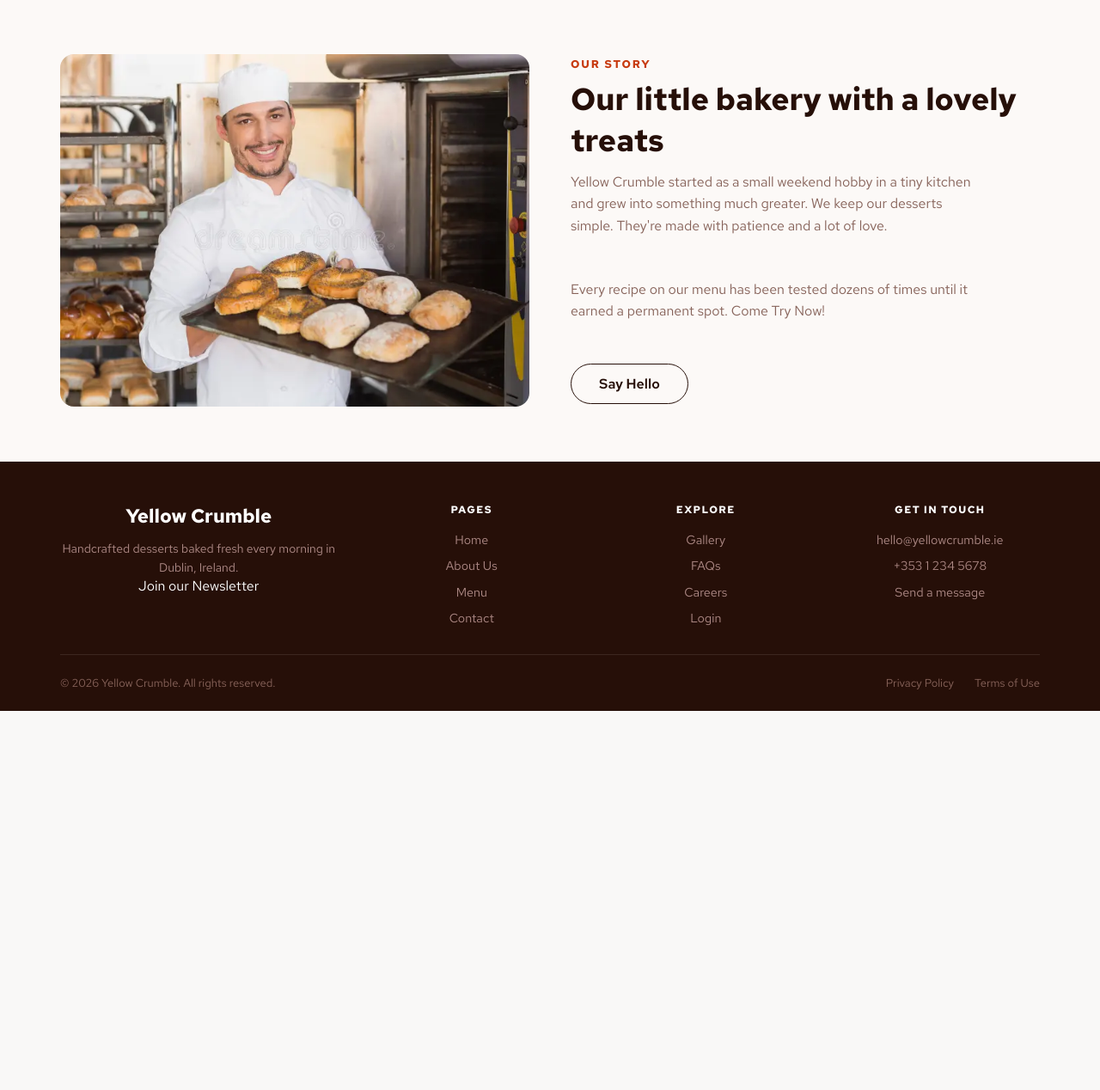
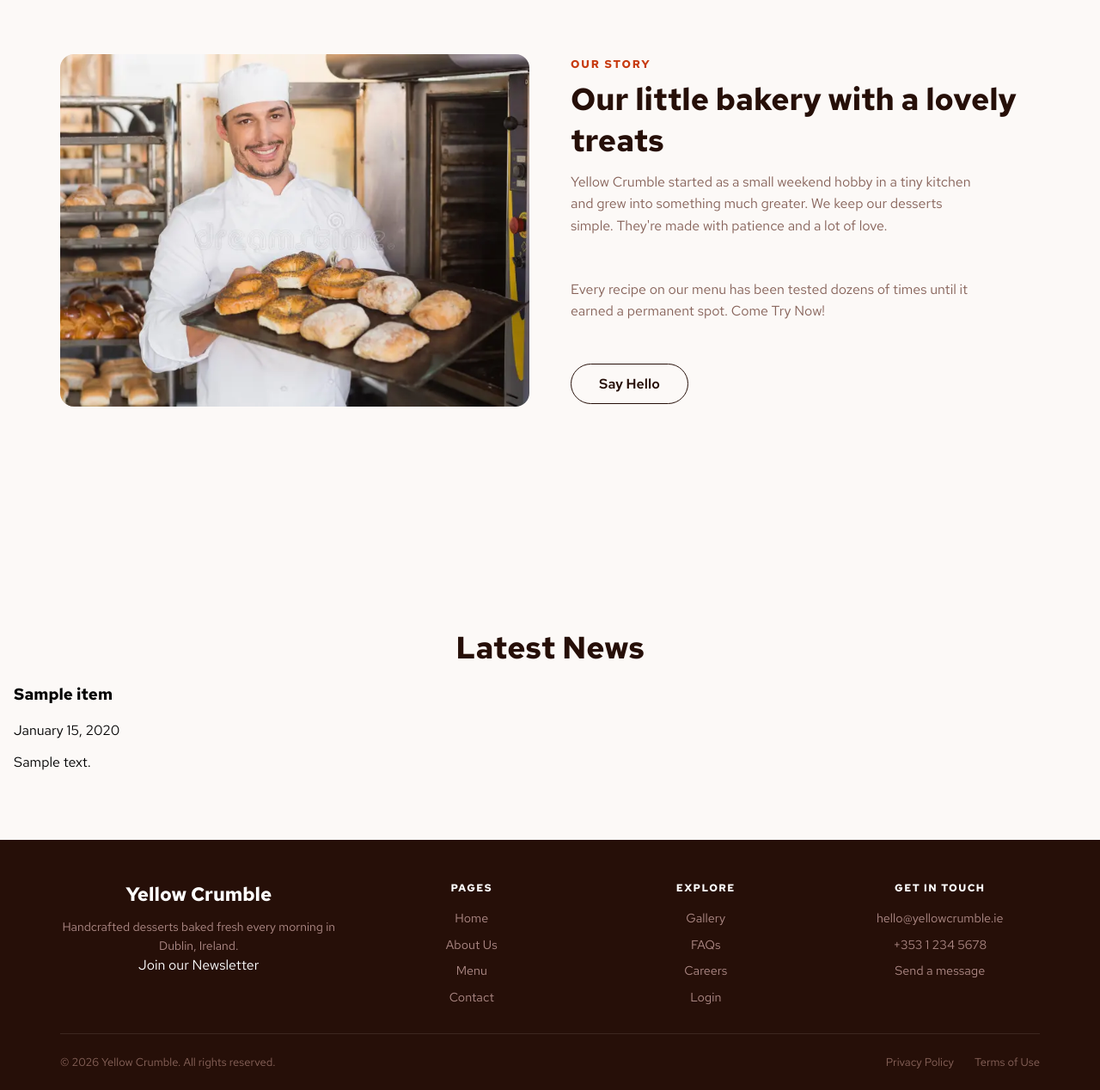
Before and after one commit to victorakins02/Django-Yellow-Crumble, a Django app: template myapp/templates/myapp/about.html in a window 1280 px wide. Shown: the part 65-1333 px from the top of the page at 86% size. Before the commit the page ends 892 px from the top, so only its background shows below. Run offline with Django 5.2, Linux system fonts and the light colour scheme; the template is opened without the code that fills it: most values are stand-ins (such as "Sample title", 1, 10 or a date in 2020).

Commit message:
Added functionality for staff/admin to create/edit/delete news post while guest and normal users can only read

```diff
--- a/myapp/admin.py
+++ b/myapp/admin.py
@@ -1,8 +1,9 @@
 from django.contrib import admin
 
-from .models import MenuItem, Career, Category, UserProfile
+from .models import MenuItem, Career, Category, UserProfile, News
 
 admin.site.register(MenuItem)
 admin.site.register(Career)
 admin.site.register(Category)
 admin.site.register(UserProfile)
+admin.site.register(News)
--- a/myapp/templates/myapp/about.html
+++ b/myapp/templates/myapp/about.html
@@ -38,4 +38,35 @@
 
       </div>
     </section>
+
+    <section class="section">
+      <div class="about-inner">
+        </div>
+    </section>
+
+    <section class="section news-section">
+      <h2 class="section-title">Latest News</h2>
+
+      {% if user.is_staff %}
+        <div class="admin-controls">
+            <a href="/admin/myapp/news/add/" class="secondary-btn" style="background: #28a745; color: white;">+ Add News (Staff Only)</a>
+        </div>
+      {% endif %}
+
+      <div class="news-grid">
+        {% for item in news_items %}
+          <div class="news-card">
+            <h3>{{ item.title }}</h3>
+            <p class="date">{{ item.date_posted|date:"F j, Y" }}</p>
+            <p>{{ item.content }}</p>
+
+            {% if user.is_staff %}
+              <a href="/admin/myapp/news/{{ item.id }}/change/" style="color: red; font-size: 0.8rem;">Remove/Edit</a>
+            {% endif %}
+          </div>
+        {% endfor %}
+      </div>
+    </section>
+
+
 {% endblock %}
--- a/myapp/views.py
+++ b/myapp/views.py
@@ -13,7 +13,7 @@ from .models import UserProfile
 from .forms import UserProfileForm
 
 from myapp.forms import ContactForm, ReviewForm
-from .models import Career, Category, ContactMessage, MenuItem, NewsletterSubscription, Order, OrderItem, Review, UserProfile
+from .models import Career, Category, ContactMessage, MenuItem, NewsletterSubscription, Order, OrderItem, Review, UserProfile, News
 from django.contrib.auth.forms import AuthenticationForm, UserCreationForm
 from django.contrib.auth import authenticate, login as auth_login, logout as a_logout
 from .models import UserProfile
@@ -194,3 +194,7 @@ def profile_view(request):
         })
 
     return render(request, 'myapp/profile.html', {'form': form})
+
+def about(request):
+    news_items = News.objects.all().order_by('-date_posted')
+    return render(request, 'myapp/about.html', {'news_items': news_items})
```
Also changed, not shown: myapp/models.py (+8 -0 lines), myapp/migrations/0010_news_alter_userprofile_user.py (added).
